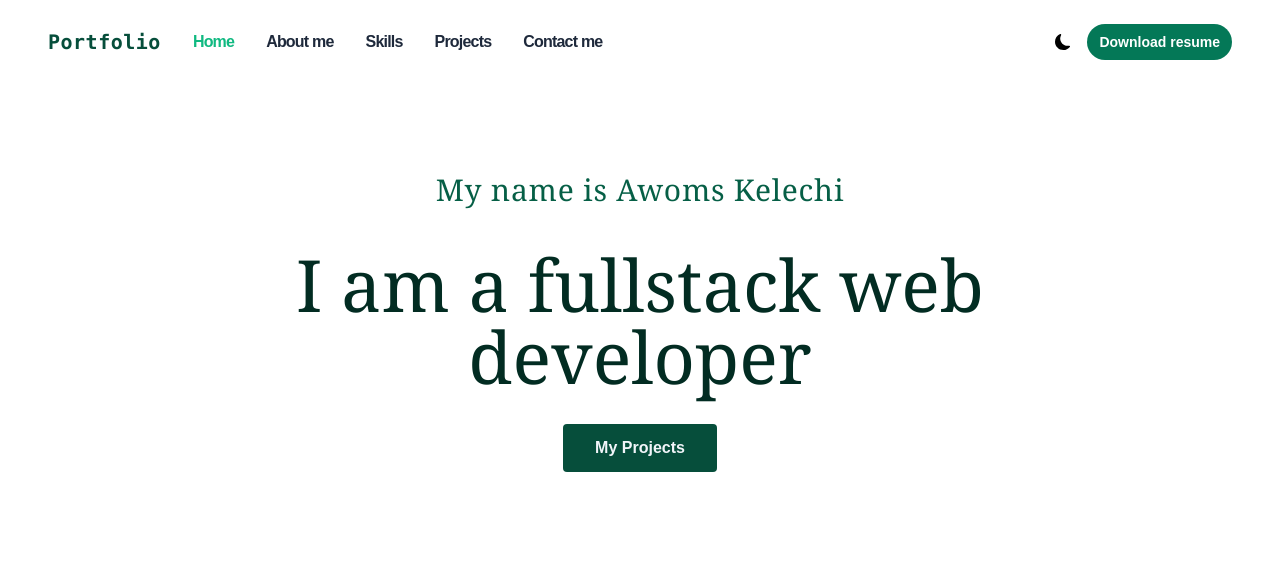
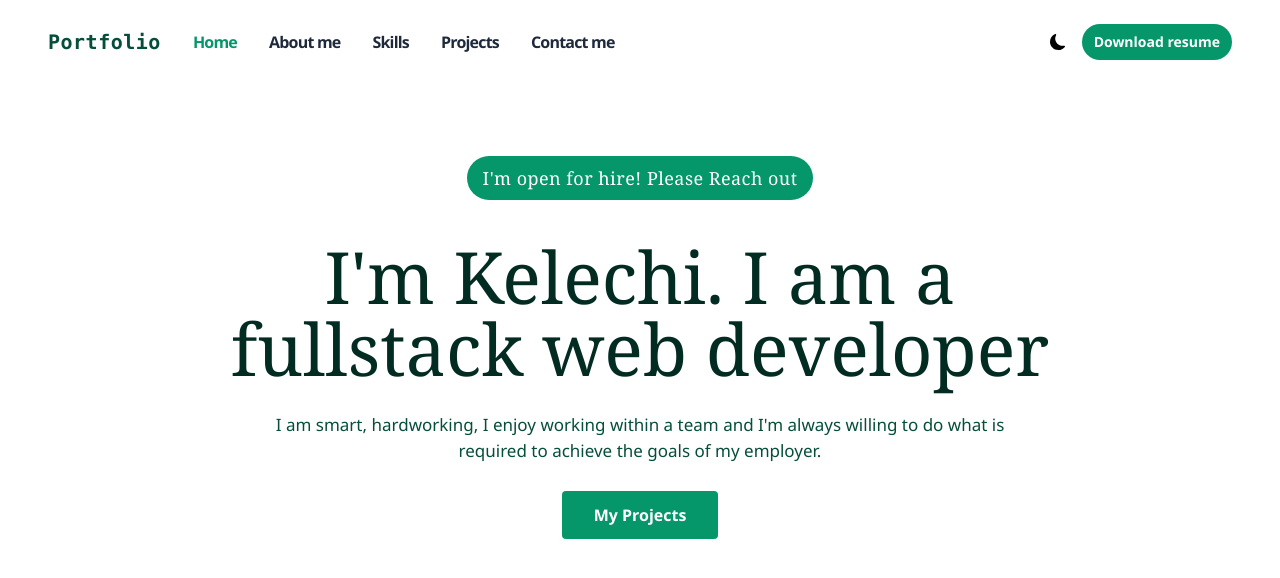
Before and after one commit to Kelechi095/Portfolio, a React (Vite) app: page / in a window 1280 px wide. Shown: the top 578 px of the page. Built offline with nearby package versions, Linux system fonts and the light colour scheme.

Commit message:
modified styling

```diff
--- a/src/Pages/Home.tsx
+++ b/src/Pages/Home.tsx
@@ -16,12 +16,11 @@ export default function Home() {
     <Wrapper>
       <Nav />
       <section className="mt-24">
-        <h2 className="hero-label">My name is Awoms Kelechi</h2>
-        <h1 className="hero-main-text">I am a fullstack web developer</h1>
-        {/* <h3 className="hero-sub-text">
-          I am smart, hardworking and willing to put as much effort as is
-          required to acheive the goals of my employer
-        </h3> */}
+        <h2 className="hero-label">I'm open for hire! Please Reach out</h2>
+        <h1 className="hero-main-text">I'm Kelechi. I am a fullstack web developer</h1>
+        <h3 className="hero-sub-text">
+          I am smart, hardworking, I enjoy working within a team and I'm always willing to do what is required to achieve the goals of my employer.
+        </h3>
 
         <div className="flex justify-center">
           <button className="hero-button">My Projects</button>
--- a/src/components/MobileNav.tsx
+++ b/src/components/MobileNav.tsx
@@ -17,8 +17,8 @@ const MobileNav = ({
   isOpen,
 }: NavbarProps) => {
 
-  const activeStyles = "text-emerald-500 dark:text-emerald-700"
-  const inactiveStyles ="text-slate-800 hover:text-emerald-700 dark:text-zinc-100 dark:hover:text-emerald-700"
+  const activeStyles = "text-emerald-600 dark:text-emerald-600"
+  const inactiveStyles ="text-slate-800 hover:text-emerald-600 dark:text-zinc-100 dark:hover:text-emerald-600"
 
   return (
     <nav
--- a/src/index.css
+++ b/src/index.css
@@ -2,9 +2,14 @@
 @tailwind components;
 @tailwind utilities;
 
+
+html, body, label {
+  font-family: 'Segoe UI', Tahoma, Geneva, Verdana, sans-serif;
+}
+
 @layer components {
   .main {
-    @apply py-8 px-4 lg:px-12 lg:py-6 bg-white min-h-screen dark:bg-black relative;
+    @apply py-8 px-4 lg:px-12 lg:py-6  min-h-screen dark:bg-black relative;
   }
 
   .logo-title {
@@ -28,22 +33,22 @@
   }
 
   .nav-button {
-    @apply text-xs py-2 px-3  lg:text-sm text-white  bg-emerald-700 hover:bg-emerald-600 dark:bg-emerald-700 dark:hover:bg-emerald-600 transition duration-300  font-semibold rounded-full
+    @apply text-xs py-2 px-3  lg:text-sm text-white  bg-emerald-600 hover:bg-emerald-500 dark:bg-emerald-600 dark:hover:bg-emerald-500 transition duration-300  font-semibold rounded-full
   }
 
   .hero-label {
-    @apply mx-auto font-serif text-center text-xl md:text-2xl lg:text-3xl p-4 w-fit rounded-full px-4 tracking-wide leading-5 text-emerald-800 dark:text-emerald-600
+    @apply mx-auto font-serif text-center text-base md:text-lg lg:text-lg px-4 py-2 w-fit text-white  bg-emerald-600 rounded-full tracking-wide leading-5
   }
   .hero-main-text {
-    @apply my-4  mx-auto max-w-md text-5xl md:text-6xl lg:text-7xl md:max-w-lg  lg:max-w-4xl text-center font-serif p-2 text-emerald-950 dark:text-white
+    @apply mt-8 mb-2  mx-auto max-w-md text-5xl md:text-6xl lg:text-7xl md:max-w-lg  lg:max-w-4xl text-center font-serif p-2 text-emerald-950 dark:text-white
   }
 
   .hero-sub-text {
-    @apply text-[15px] font-medium md:max-w-lg text-emerald-900 lg:max-w-3xl lg:text-[22px] text-center mx-auto p-3 dark:text-white
+    @apply text-[15px] font-medium md:max-w-lg mb-2 text-emerald-900 lg:max-w-3xl lg:text-[17px] text-center mx-auto p-3 dark:text-white
   }
 
   .hero-button {
-    @apply mt-2 py-3 px-8 font-semibold  bg-emerald-900 hover:bg-slate-600 dark:bg-emerald-700  dark:hover:bg-emerald-600 text-slate-100  transition duration-300 rounded
+    @apply mt-2 py-3 px-8 font-semibold  bg-emerald-600 hover:bg-emerald-500 dark:bg-emerald-600  dark:hover:bg-emerald-500 text-white  transition duration-300 rounded
   }
 
   .cards-container {
```
